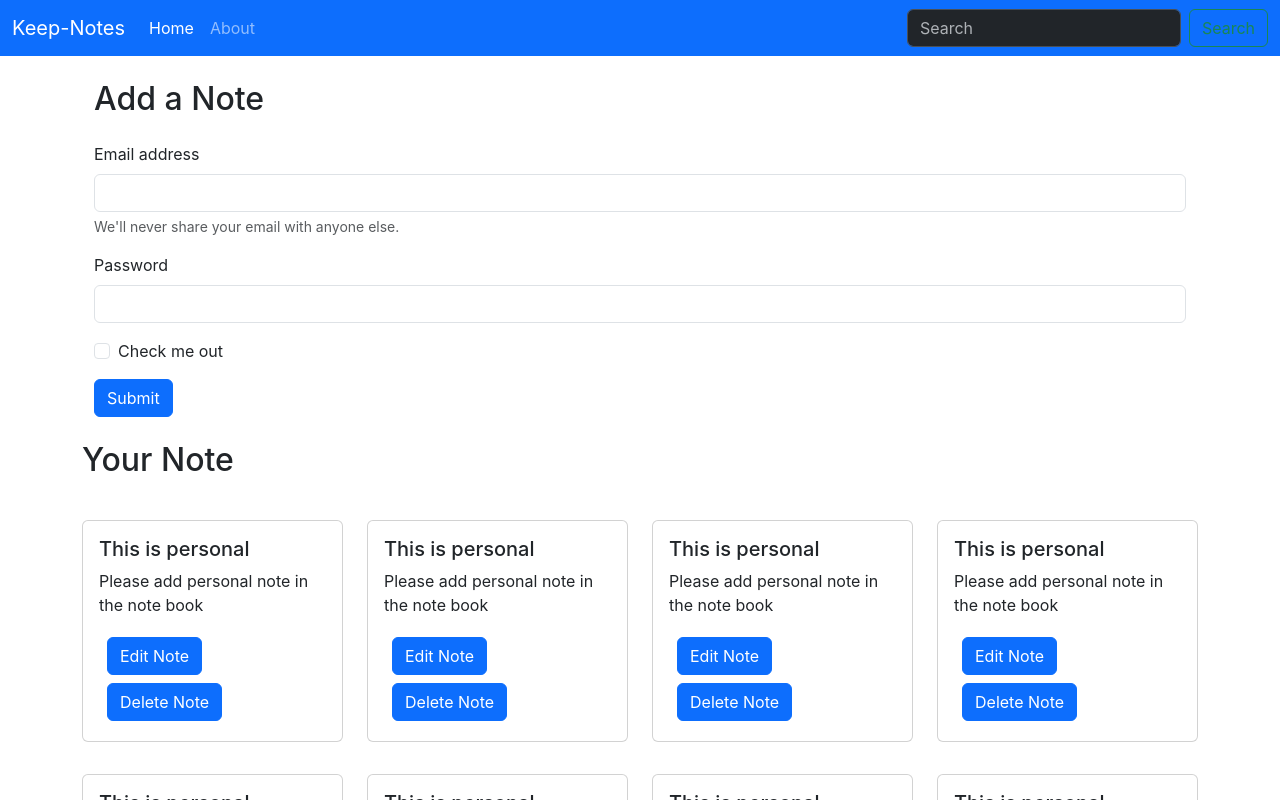
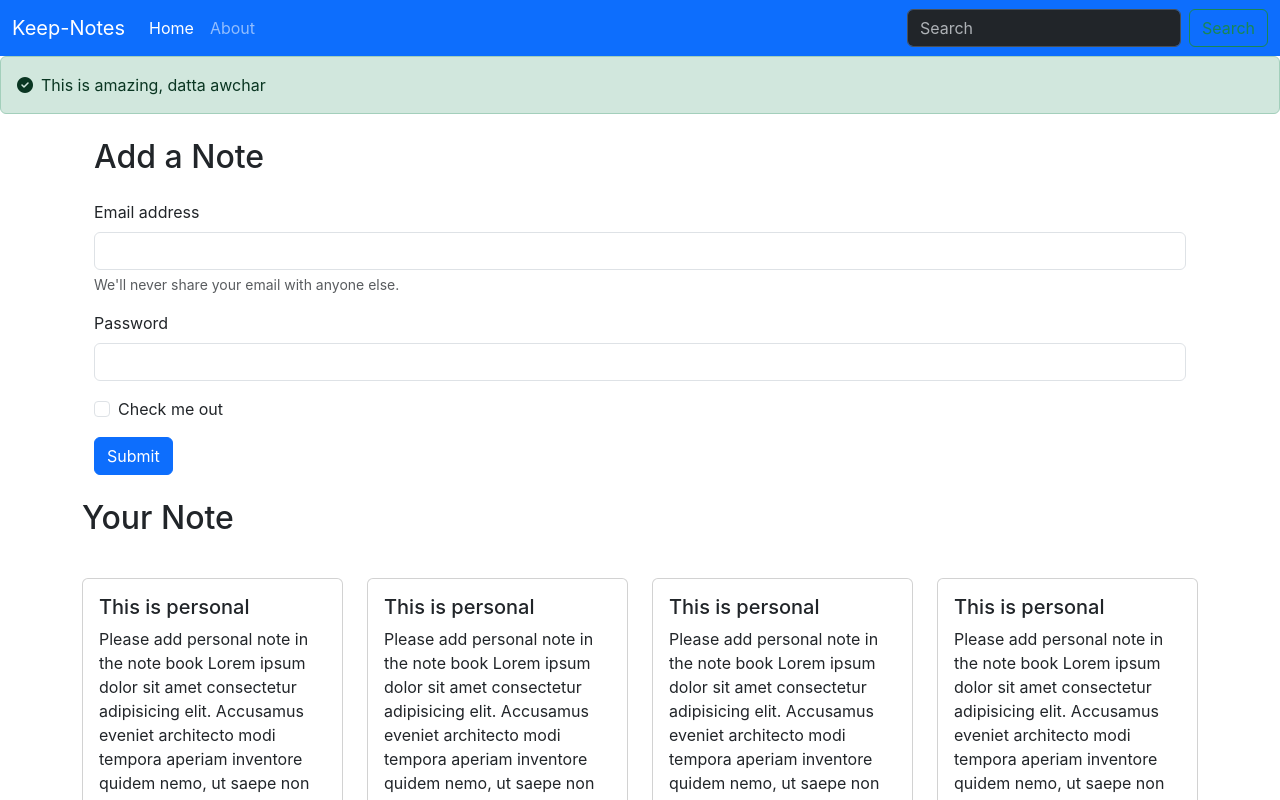
Before and after one commit to dattaAwchar/keep-notes, a React (Create React App) app: page / in a window 1280 px wide. Shown: the top 800 px of the page. Built offline with nearby package versions, Linux system fonts and the light colour scheme.

Commit message:
added alert

```diff
--- a/public/index.html
+++ b/public/index.html
@@ -21,6 +21,7 @@
   <noscript>You need to enable JavaScript to run this app.</noscript>
   <div id="root"></div>
 
+  <script src="https://kit.fontawesome.com/794339d84c.js" crossorigin="anonymous"></script>
 
   <script src="https://cdn.jsdelivr.net/npm/bootstrap@5.3.3/dist/js/bootstrap.bundle.min.js"
     integrity="sha384-YvpcrYf0tY3lHB60NNkmXc5s9fDVZLESaAA55NDzOxhy9GkcIdslK1eN7N6jIeHz"
--- a/src/App.js
+++ b/src/App.js
@@ -4,6 +4,7 @@
 import About from './components/About';
 import Home from './components/Home';
 import NoteState from './context/notes/NoteState';
+import Alert from './components/Alert';
 
 function App() {
   return (
@@ -12,6 +13,7 @@
       <NoteState>
         <Router>
           <Navbar />
+          <Alert message="This is amazing, datta awchar"/>
           <div className="container">
             <Routes>
               <Route exact path='/' element={<Home />} />
--- /dev/null
+++ b/src/components/Alert.js
@@ -0,0 +1,17 @@
+import React from 'react'
+
+const Alert = (props) => {
+
+    return (
+        <>
+            <div className="alert alert-success d-flex align-items-center " role="alert">
+                <i className="fa-solid fa-circle-check me-2"></i>
+                <div>
+                    {props.message}
+                </div>
+            </div>
+        </>
+    )
+}
+
+export default Alert
--- a/src/components/Home.js
+++ b/src/components/Home.js
@@ -10,17 +10,17 @@
         <h2 className='my-4'>Add a Note</h2>
         <form>
           <div className="mb-3">
-            <label for="exampleInputEmail1" className="form-label">Email address</label>
+            <label htmlFor="exampleInputEmail1" className="form-label">Email address</label>
             <input type="email" className="form-control" id="exampleInputEmail1" aria-describedby="emailHelp" />
             <div id="emailHelp" className="form-text">We'll never share your email with anyone else.</div>
           </div>
           <div className="mb-3">
-            <label for="exampleInputPassword1" className="form-label">Password</label>
+            <label htmlFor="exampleInputPassword1" className="form-label">Password</label>
             <input type="password" className="form-control" id="exampleInputPassword1" />
           </div>
           <div className="mb-3 form-check">
             <input type="checkbox" className="form-check-input" id="exampleCheck1" />
-            <label className="form-check-label" for="exampleCheck1">Check me out</label>
+            <label className="form-check-label" htmlFor="exampleCheck1">Check me out</label>
           </div>
           <button type="submit" className="btn btn-primary">Submit</button>
         </form>
--- a/src/components/Noteitem.js
+++ b/src/components/Noteitem.js
@@ -7,12 +7,13 @@
     return (
         <div className='col-md-3 my-3'>
             <div className="card">
-                    <div className="card-body">
-                        <h5 className="card-title">{note.title}</h5>
-                        <p className="card-text">{note.description}</p>
-                        <a href="/" className="btn btn-primary mx-2 my-1">Edit Note</a>
-                        <a href="/" className="btn btn-primary mx-2 my-1">Delete Note</a>
-                    </div>
+                <div className="card-body">
+                    <h5 className="card-title">{note.title}</h5>
+                    <p className="card-text">{note.description} Lorem ipsum dolor sit amet consectetur adipisicing elit. Accusamus eveniet architecto modi tempora aperiam inventore quidem nemo, ut saepe non sit amet! Enim, voluptatem obcaecati sit soluta alias fugiat pariatur.
+                    </p>
+                    <i className="fa-solid fa-pen-to-square mx-2"/>
+                    <i className="fa-solid fa-trash mx-2"/>
+                </div>
             </div>
         </div>
     )
--- a/src/components/Notes.js
+++ b/src/components/Notes.js
@@ -11,7 +11,7 @@
         <div className="row">
             <h2 className='my-4'>Your Note</h2>
             {notes.map((note) => {
-                return <Noteitem note={note}/>
+                return <Noteitem key={note._id} note={note}/>
             })}
         </div>
     )
--- a/src/context/notes/NoteState.js
+++ b/src/context/notes/NoteState.js
@@ -20,7 +20,7 @@
       "__v": 0
     },
     {
-      "_id": "66cc0d3afd5e355a4f7d1f01",
+      "_id": "66cc0d3afd5e355a4f7d1f02",
       "user": "66cc02c6b48057327a4b893a",
       "title": "This is personal",
       "description": "Please add personal note in the note book",
@@ -28,7 +28,7 @@
       "__v": 0
     },
     {
-      "_id": "66cc0d3afd5e355a4f7d1f01",
+      "_id": "66cc0d3afd5e355a4f7d1f03",
       "user": "66cc02c6b48057327a4b893a",
       "title": "This is personal",
       "description": "Please add personal note in the note book",
@@ -36,7 +36,7 @@
       "__v": 0
     },
     {
-      "_id": "66cc0d3afd5e355a4f7d1f01",
+      "_id": "66cc0d3afd5e355a4f7d1f04",
       "user": "66cc02c6b48057327a4b893a",
       "title": "This is personal",
       "description": "Please add personal note in the note book",
@@ -44,7 +44,7 @@
       "__v": 0
     },
     {
-      "_id": "66cc0d3afd5e355a4f7d1f01",
+      "_id": "66cc0d3afd5e355a4f7d1f05",
       "user": "66cc02c6b48057327a4b893a",
       "title": "This is personal",
       "description": "Please add personal note in the note book",
@@ -52,7 +52,7 @@
       "__v": 0
     },
     {
-      "_id": "66cc0d3afd5e355a4f7d1f01",
+      "_id": "66cc0d3afd5e355a4f7d1f61",
       "user": "66cc02c6b48057327a4b893a",
       "title": "This is personal",
       "description": "Please add personal note in the note book",
@@ -60,7 +60,7 @@
       "__v": 0
     },
     {
-      "_id": "66cc0d3afd5e355a4f7d1f01",
+      "_id": "66cc0d3afd5e355a4f7d1f51",
       "user": "66cc02c6b48057327a4b893a",
       "title": "This is personal",
       "description": "Please add personal note in the note book",
--- a/src/index.css
+++ b/src/index.css
@@ -11,3 +11,7 @@
   font-family: source-code-pro, Menlo, Monaco, Consolas, 'Courier New',
     monospace;
 }
+
+i{
+  cursor: pointer;
+}
```
